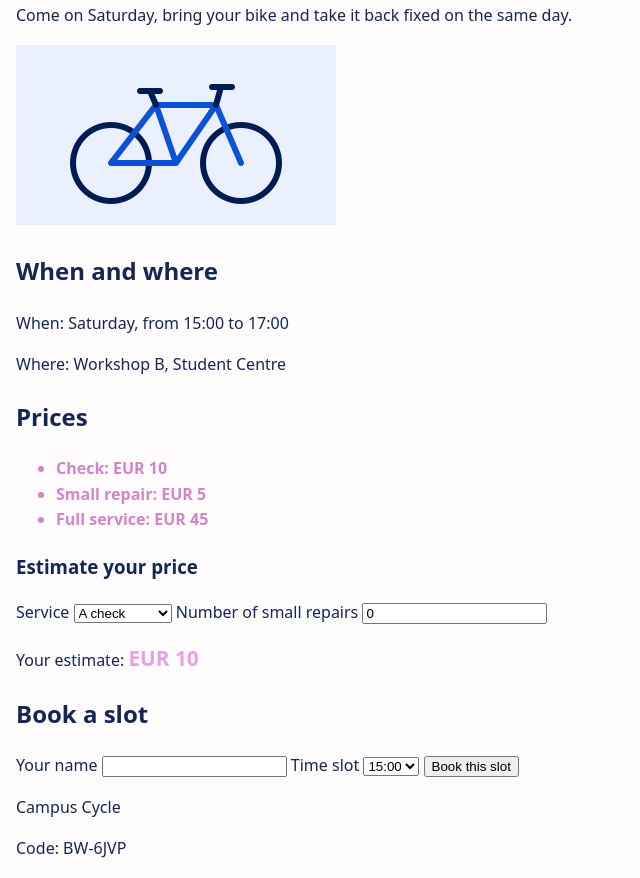
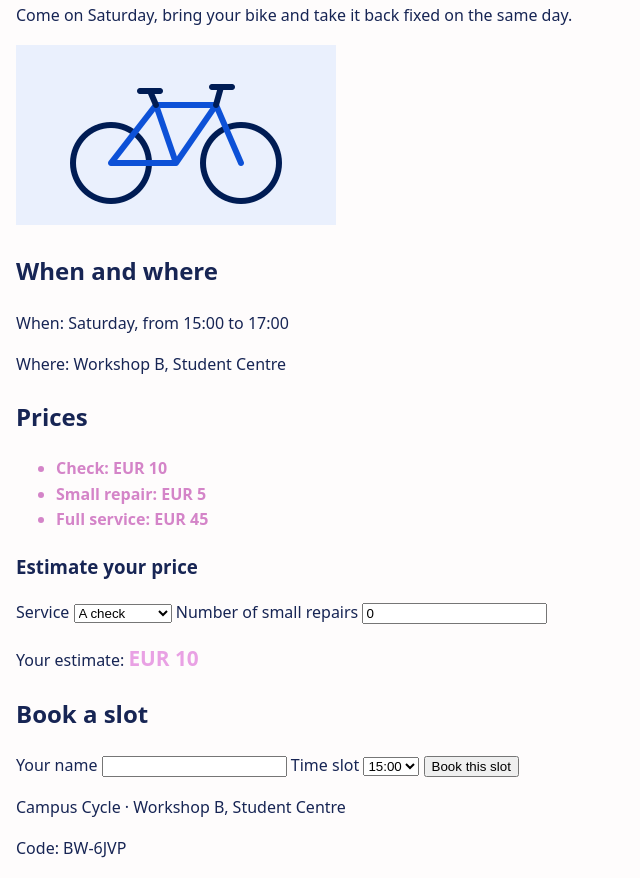
Before and after one commit to gloriadi/clinic, a plain HTML site: page index.html in a window 1280 px wide. Shown: the part 174-1052 px from the top of the page, without its empty margins (0-640 px from the left). Drawn offline with Linux system fonts and the light colour scheme.

Commit message:
Add text

```diff
--- a/index.html
+++ b/index.html
@@ -70,8 +70,8 @@
     </section>
   </main>
 
- <footer>
-  <p>Campus Cycle </p>
+<footer>
+  <p>Campus Cycle · Workshop B, Student Centre</p>
   <p>Code: BW-6JVP</p>
 </footer>
 </body>
```
